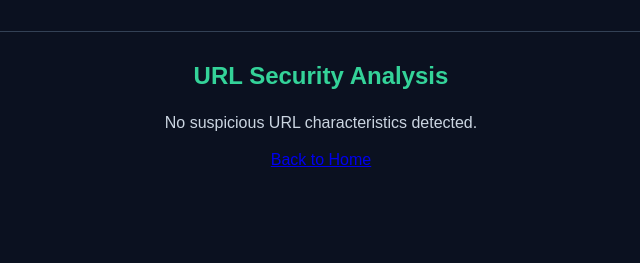
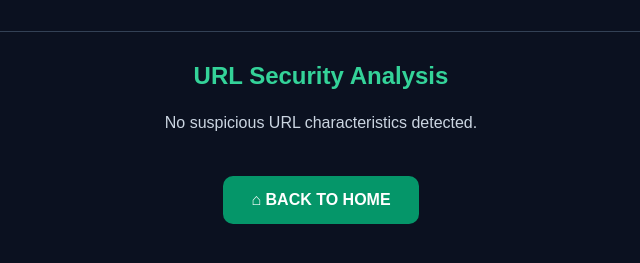
Before and after one commit to ade767/phishguard, a Flask app: template templates/result.html in a window 1280 px wide. Shown: the part 172-435 px from the top of the page, without its empty margins (319-959 px from the left). Run offline with Flask 3, Linux system fonts and the light colour scheme; the template is opened without the code that fills it, so the values that code supplies are empty.

Commit message:
Update result.html

```diff
--- a/templates/result.html
+++ b/templates/result.html
@@ -33,7 +33,7 @@
 
     {% endif %}
 
-    <a href="/">Back to Home</a>
+    <a href="/" class="btn">⌂ BACK TO HOME</a>
 
 </body>
 </html>
```
